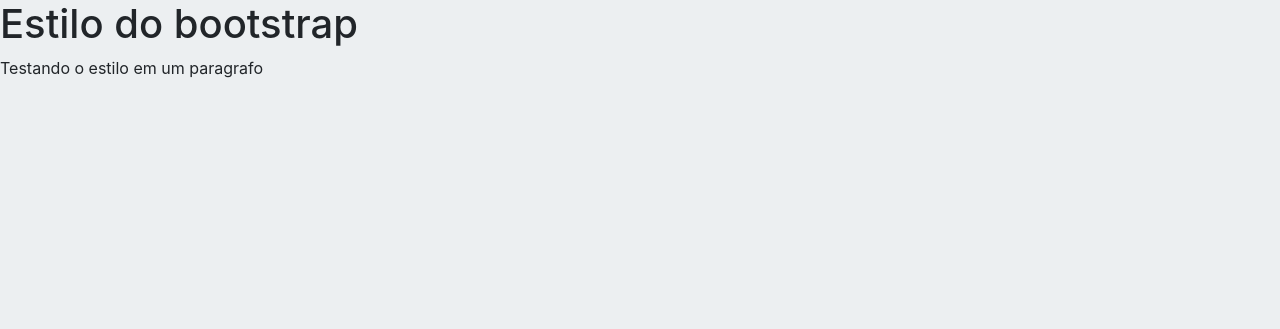
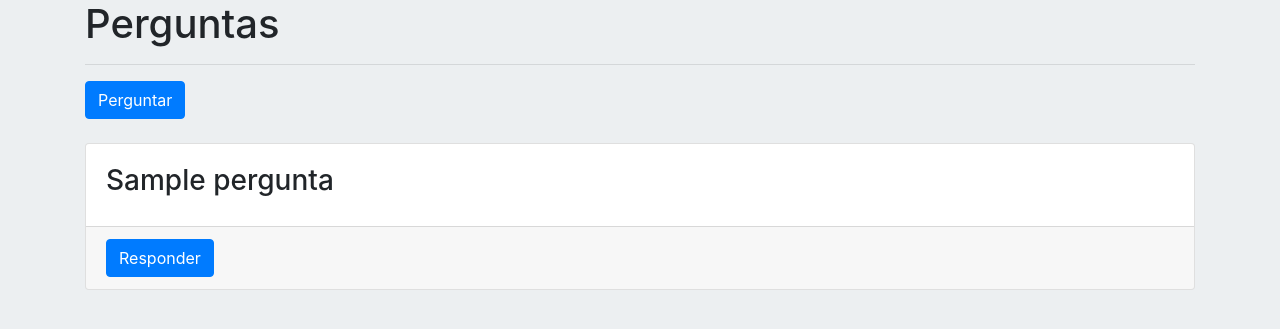
Before and after one commit to adilsongb/asknow, a Node server app: page / in a window 1280 px wide. Shown: the part 76-405 px from the top of the page. Run offline with Node 20, Linux system fonts and the light colour scheme; tables that the repository leaves empty hold one stand-in row (values such as "Sample post"); some libraries are stand-ins or nearby versions.

Commit message:
listing questions

```diff
--- a/views/index.ejs
+++ b/views/index.ejs
@@ -12,7 +12,23 @@
 </head>
 <body>
   <%- include('components/navbar.ejs') %>
-  <h1>Estilo do bootstrap</h1>
-  <p>Testando o estilo em um paragrafo</p>
+
+  <div class="container">
+    <h1>Perguntas</h1>
+    <hr>
+    <a href="/perguntar" class="btn btn-primary">Perguntar</a>
+    <br>
+    <% perguntas.forEach((pergunta) => { %>
+      <br>
+      <div class="card">
+        <div class="card-body">
+          <h3><%= pergunta.titulo %></h3>
+        </div>
+        <div class="card-footer">
+          <button class="btn btn-primary">Responder</button>
+        </div>
+      </div>
+    <% }) %>
+  </div>
 </body>
 </html>
```
